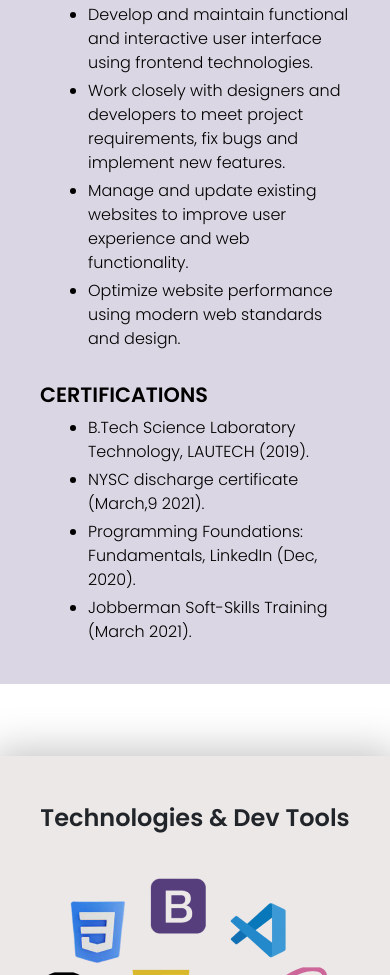
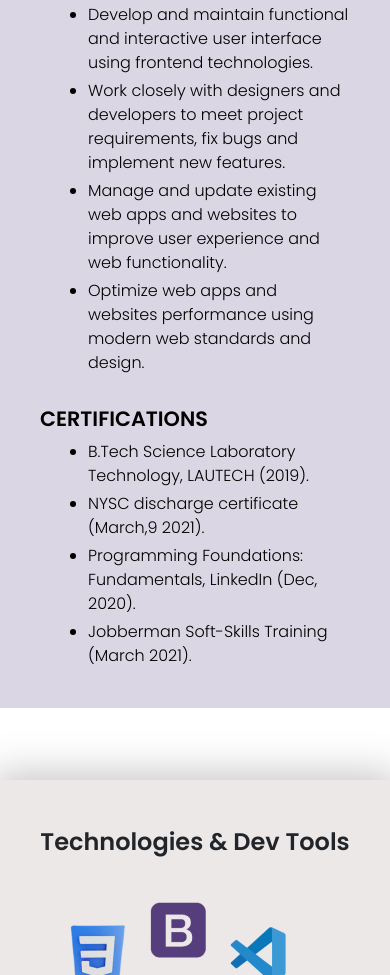
Before and after one commit to Opeyemi128/Portfolio, a plain HTML site: page index.html in a window 390 px wide. Shown: the part 1178-2153 px from the top of the page. Drawn offline with nearby package versions, Linux system fonts and the light colour scheme.

Commit message:
Worked on the responsiveness

```diff
--- a/index.html
+++ b/index.html
@@ -168,12 +168,12 @@
                 requirements, fix bugs and implement new features.
               </li>
               <li class="ms-5 pt-1">
-                Manage and update existing websites to improve user experience
-                and web functionality.
+                Manage and update existing web apps and websites to improve user
+                experience and web functionality.
               </li>
               <li class="ms-5 pt-1">
-                Optimize website performance using modern web standards and
-                design.
+                Optimize web apps and websites performance using modern web
+                standards and design.
               </li>
             </ul>
           </div>
```
